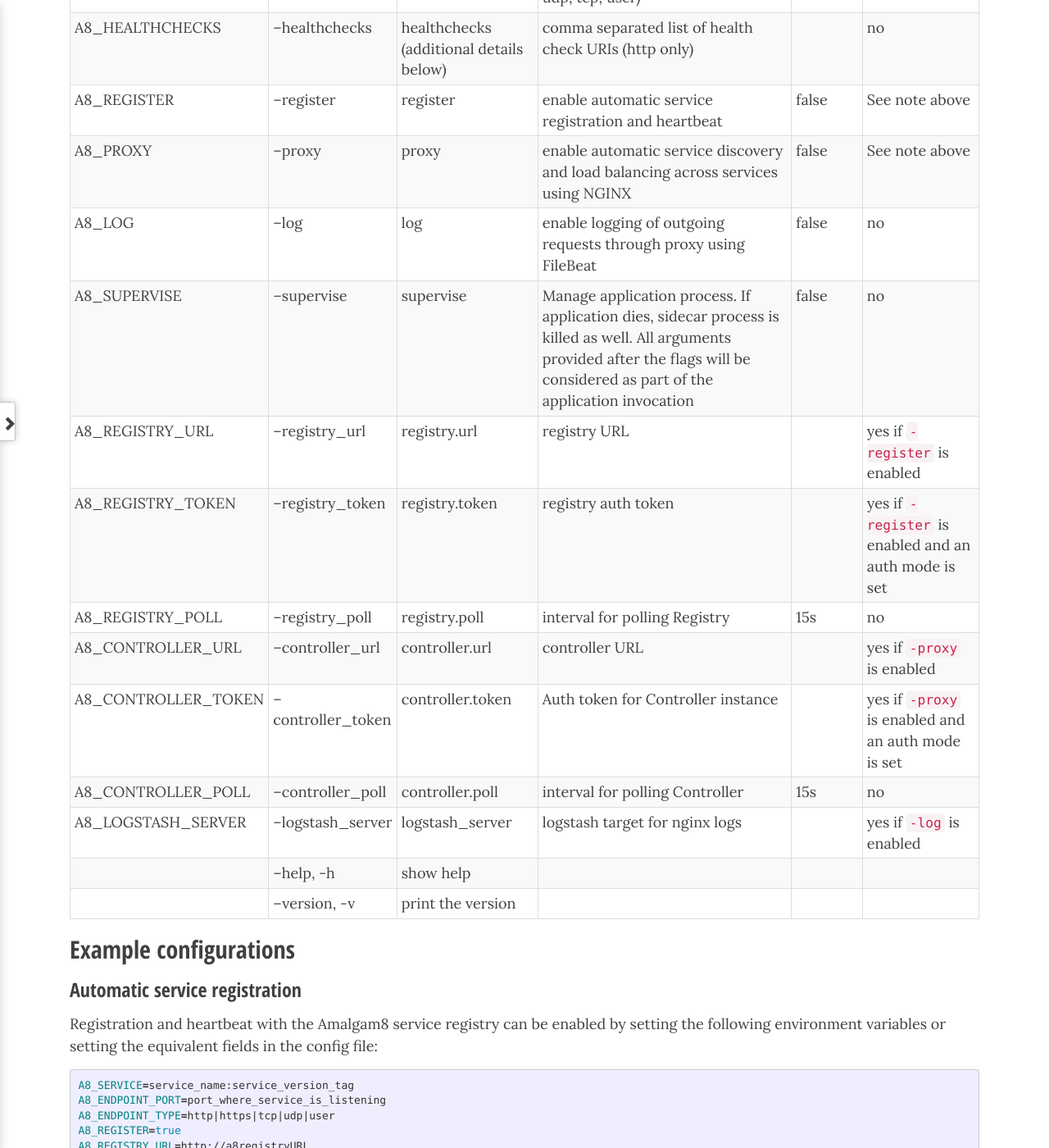
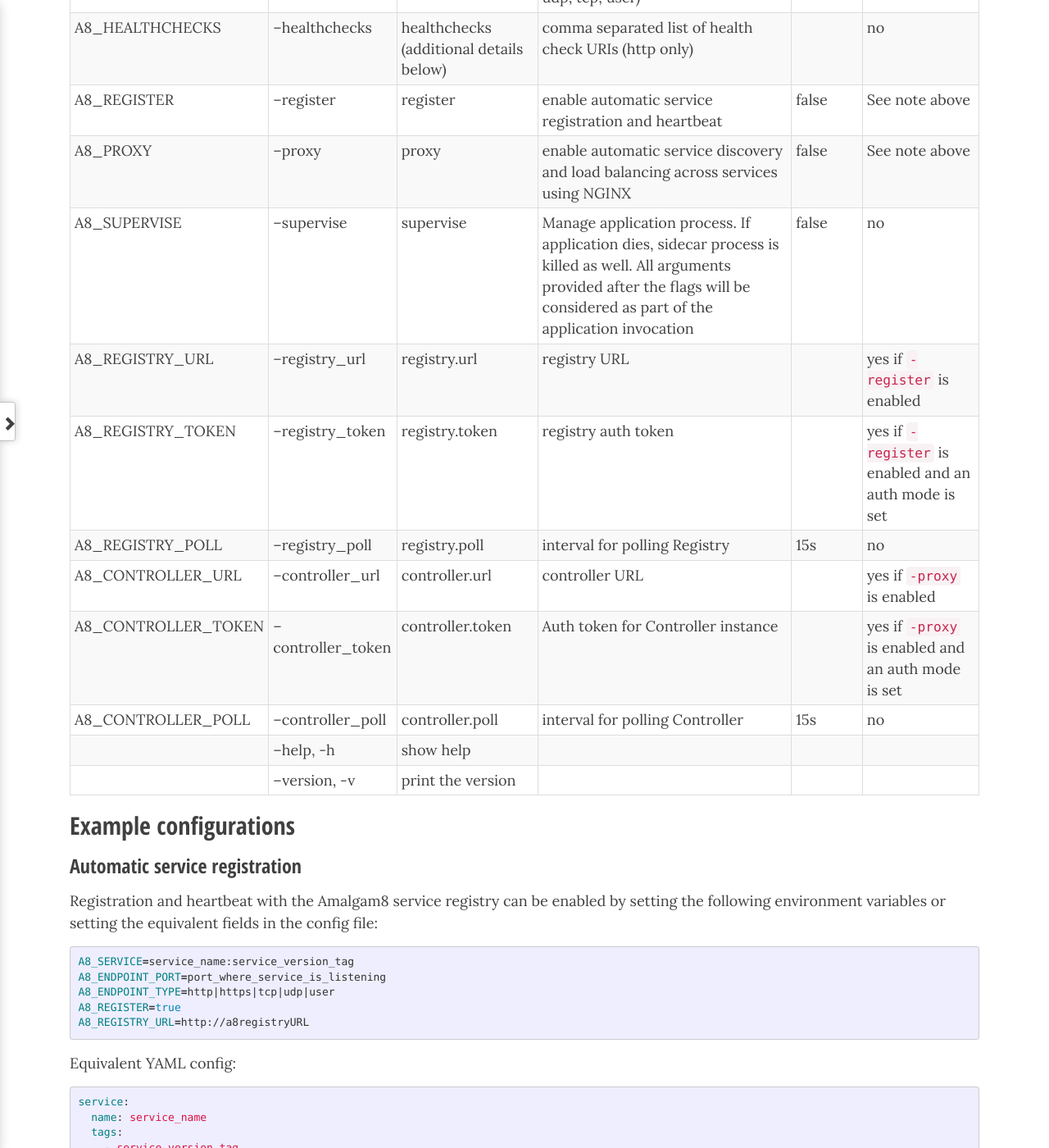
Before and after one commit to amalgam8/amalgam8.github.io, a Jekyll site: the page built from _docs/3-sidecar/configuration-options.md, in a window 1280 px wide and 1400 px high, scrolled down 869 px. Shown: the whole window at 82% size. Built offline with Jekyll 4.4.1, drawn with Linux system fonts in a browser that asks for light colours; nearby versions of some CDN libraries; comment, search, counter and statistics services are not loaded; some of the changed text lies outside the part shown.

Commit message:
update config options - removing logstash support

````diff
--- a/_docs/3-sidecar/configuration-options.md
+++ b/_docs/3-sidecar/configuration-options.md
@@ -29,7 +29,6 @@
 | A8_HEALTHCHECKS | --healthchecks | healthchecks (additional details below) | comma separated list of health check URIs (http only) |  | no |
 | A8_REGISTER | --register | register | enable automatic service registration and heartbeat | false | See note above |
 | A8_PROXY | --proxy | proxy | enable automatic service discovery and load balancing across services using NGINX | false | See note above |
-| A8_LOG | --log | log | enable logging of outgoing requests through proxy using FileBeat | false | no |
 | A8_SUPERVISE | --supervise | supervise | Manage application process. If application dies, sidecar process is killed as well. All arguments provided after the flags will be considered as part of the application invocation | false | no |
 | A8_REGISTRY_URL | --registry_url | registry.url | registry URL |  | yes if `-register` is enabled |
 | A8_REGISTRY_TOKEN | --registry_token | registry.token | registry auth token | | yes if `-register` is enabled and an auth mode is set |
@@ -37,7 +36,6 @@
 | A8_CONTROLLER_URL | --controller_url | controller.url | controller URL |  | yes if `-proxy` is enabled |
 | A8_CONTROLLER_TOKEN | --controller_token | controller.token | Auth token for Controller instance |  | yes if `-proxy` is enabled and an auth mode is set |
 | A8_CONTROLLER_POLL | --controller_poll | controller.poll | interval for polling Controller | 15s | no |
-| A8_LOGSTASH_SERVER | --logstash_server | logstash_server | logstash target for nginx logs |  | yes if `-log` is enabled |
 |  | --help, -h | show help | | |
 |  | --version, -v | print the version | | |
 {:.table .table-bordered .table-condensed .table-striped}
@@ -197,9 +195,4 @@
     timeout: 3s
     method: POST
     code: 201
-
-##Enabling log propagation from sidecar to logstash
-## via filebeat
-log: true
-logstash_server: logstash:8092
 ```
````
